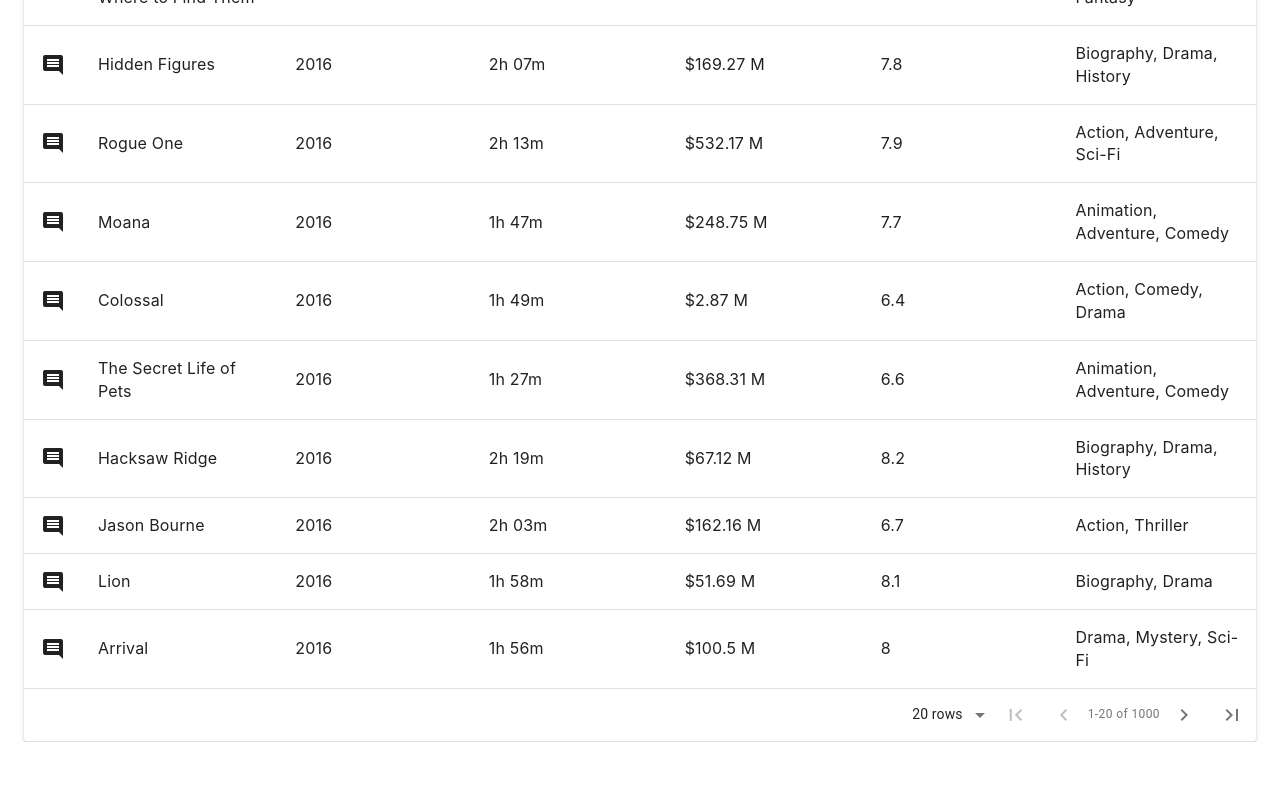
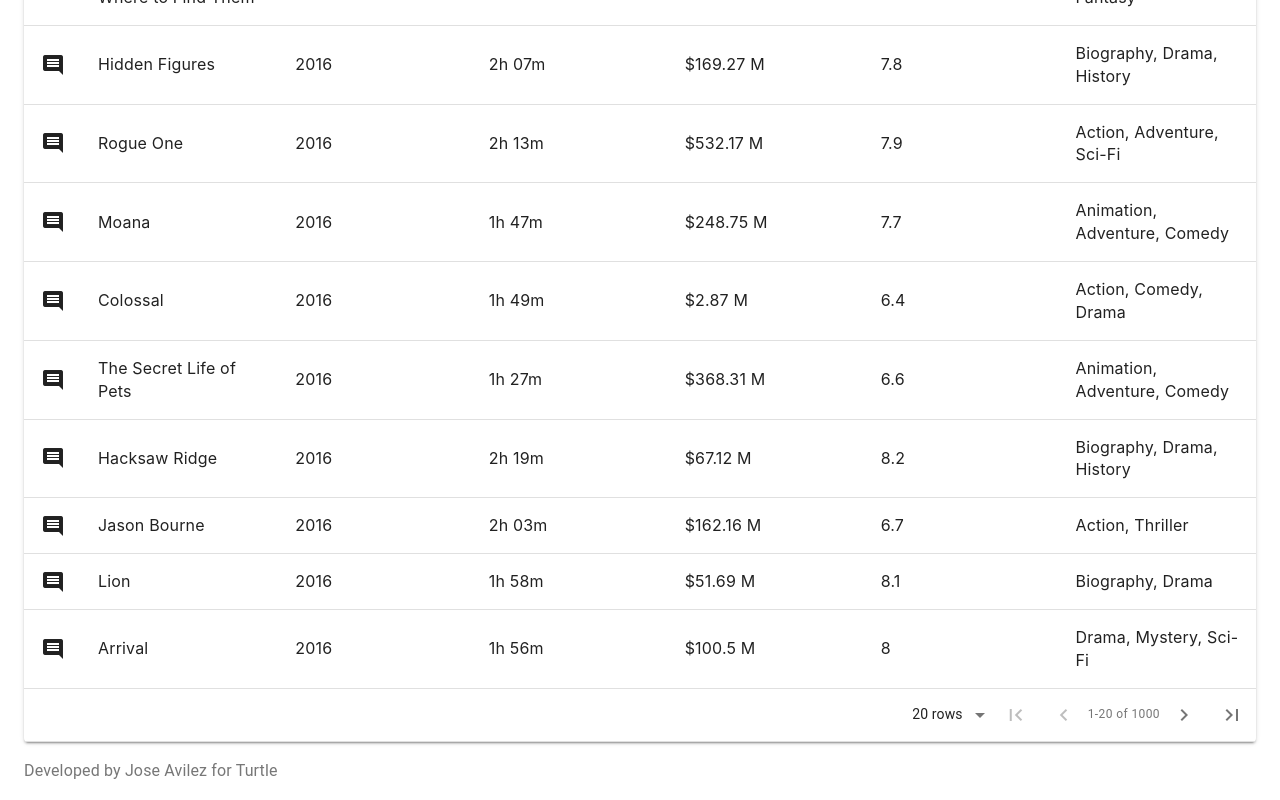
Before and after one commit to allcracked/movie-chat-turtle, a React (Create React App) app: page /home in a window 1280 px wide. Shown: the part 1067-1867 px from the top of the page. Before the commit the page ends 1809 px from the top, so only its background shows below. Built offline with nearby package versions, Linux system fonts and the light colour scheme; no server answers; sample sign-in values are in the browser's storage.

Commit message:
Add footer details
Added footer and increased heigh of comment container.

```diff
--- a/src/containers/CommentsList/CommentsList.tsx
+++ b/src/containers/CommentsList/CommentsList.tsx
@@ -64,7 +64,7 @@
     backgroundColor: "rgb(242, 242, 242)",
     padding: 10,
     overflowY: "auto",
-    maxHeight: 600,
+    maxHeight: 700,
   },
   commentRoot: {
     padding: "2px 4px",
--- a/src/containers/Home/Home.tsx
+++ b/src/containers/Home/Home.tsx
@@ -134,6 +134,10 @@
   userPhoto: {
     border: "1px solid #ccc",
   },
+  footerContainer: {
+    margin: "15px 0px",
+    color: "#777",
+  },
 }));
 
 const Home: React.FC = () => {
@@ -220,6 +224,10 @@
         />
       </Container>
 
+      <Container maxWidth="xl" className={classes.footerContainer}>
+        <Typography variant="subtitle1">Developed by Jose Avilez for Turtle</Typography>
+      </Container>
+
       <CommentsList open={open} handleClose={handleClose} movieId={selectedMovie} movieTitle={selectedMovieTitle} />
     </div>
   );
```
